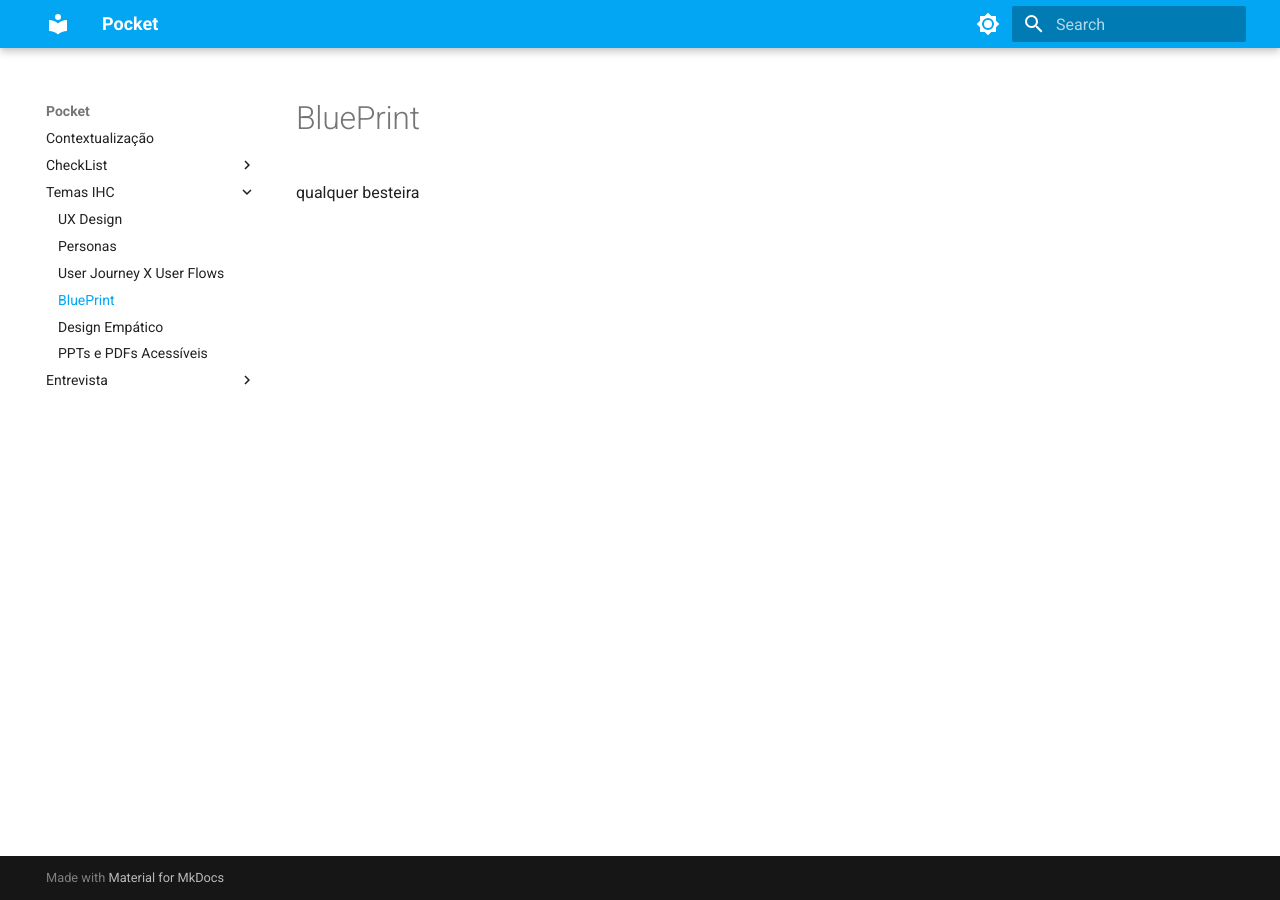
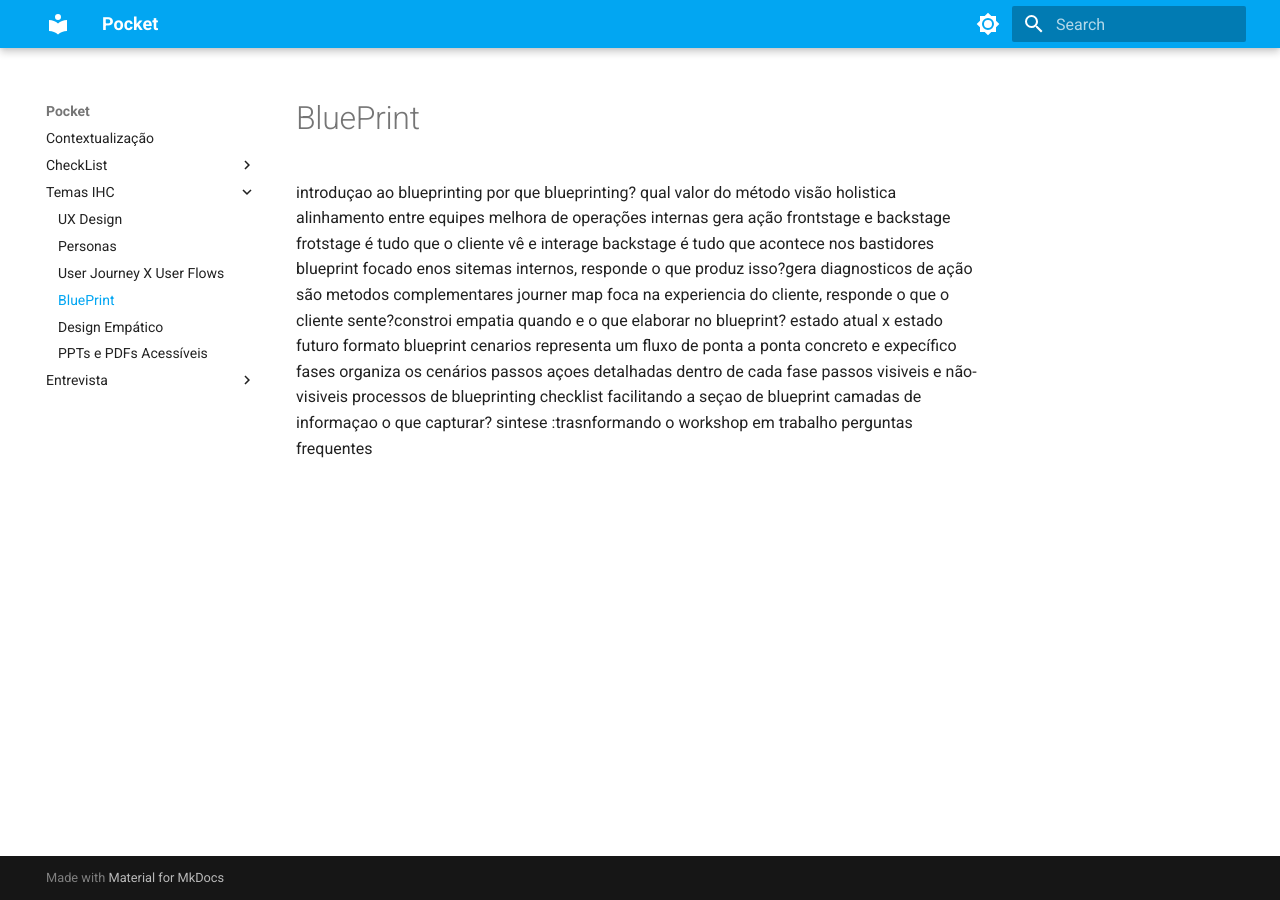
Before and after one commit to UnB-IHC/IHC-2026.1-Grupo02, an MkDocs documentation site: the page built from docs/TemasIHC/BluePrint.md, in a window 1280 px wide. Built offline with MkDocs 1.6.1 and Material for MkDocs 9.7.7, drawn with Linux system fonts in a browser that asks for light colours.

Commit message:
resumo guia

```diff
--- a/docs/TemasIHC/BluePrint.md
+++ b/docs/TemasIHC/BluePrint.md
@@ -1 +1,25 @@
-qualquer besteira
+introduçao ao blueprinting
+por que blueprinting? qual valor do método
+visão holistica
+alinhamento entre equipes
+melhora de operações internas
+gera ação
+frontstage e backstage
+frotstage é tudo que o cliente vê e interage
+backstage é tudo que acontece nos bastidores
+blueprint focado enos sitemas internos, responde o que produz isso?gera diagnosticos de ação
+são metodos complementares
+journer map foca na experiencia do cliente, responde o que o cliente sente?constroi empatia
+quando e o que elaborar no blueprint?
+estado atual x estado futuro
+formato blueprint
+cenarios representa um fluxo de ponta a ponta concreto e expecífico
+fases organiza os cenários
+passos açoes detalhadas dentro de cada fase
+passos visiveis e não-visiveis
+processos de blueprinting
+checklist
+facilitando a seçao de blueprint
+camadas de informaçao o que capturar?
+sintese :trasnformando o workshop em trabalho
+perguntas frequentes
```
Also changed, not shown: docs/TemasIHC/Design Empatico.md (+9 -0 lines).
